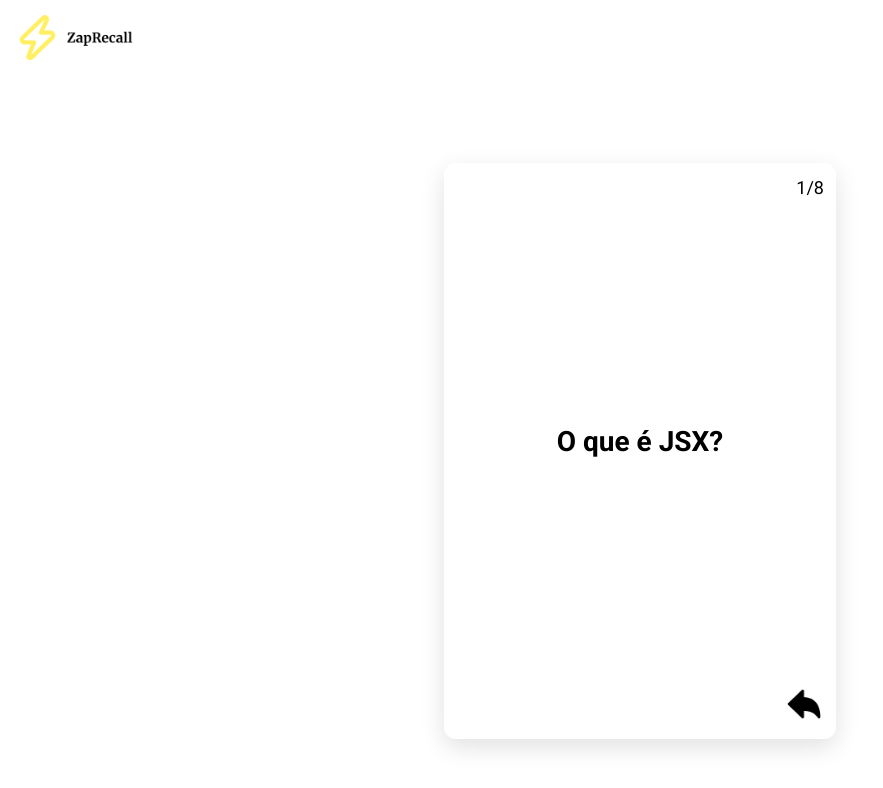
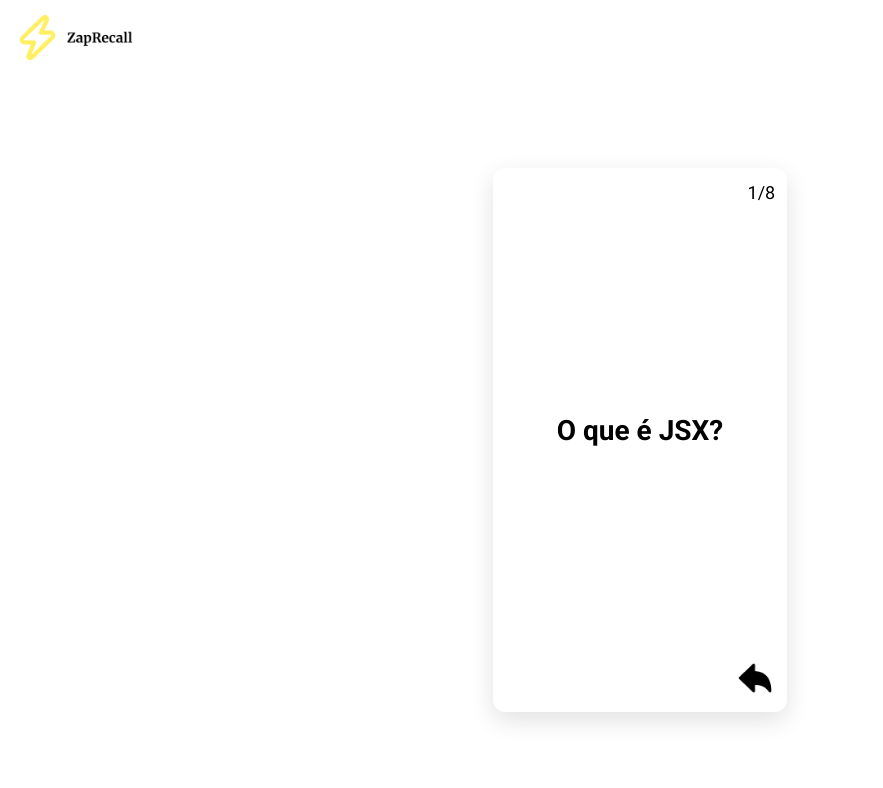
Before and after one commit to ruineto-software-engineer/zap-recall, a React (Create React App) app: page / in a window 1280 px wide. Both pictures are taken after a click on the button "Praticar React". Shown: the top 788 px of the page, without its empty margins (0-883 px from the left). Built offline with nearby package versions, Linux system fonts and the light colour scheme.

Commit message:
Projeto com requisitos base encerrados, retando somente os bônus

```diff
--- a/public/css/style.css
+++ b/public/css/style.css
@@ -81,6 +81,10 @@ body, html{
 	margin-left: 15px;
 	margin-top: 15px;
 	margin-bottom: 100px;
+
+	position: fixed;
+	top: 0;
+	left: 0;
 }
 
 .header-logo{
@@ -91,15 +95,17 @@ body, html{
 	display: flex;
 	align-items: center;
 	justify-content: center;
+
+	height: 100%;
 }
 
 .card{
-	width: 392px;
-	height: 575.75px;
+	width: 23%;
+	height: 68%;
 
 	position: relative;
 
-	margin-bottom: 100px;
+	margin-top: 80px;
 }
 
 .face {
@@ -187,17 +193,21 @@ body, html{
 }
 
 .card-header-back{
-	text-align: right;
+	display: flex;
+	align-items: center;
+	justify-content: space-between;
 }
 
 .card-header-back-title{
-	margin-right: 115px;
-
 	font-weight: bold;
 	font-size: 12px;
 	line-height: 14px;
 
 	color: #000000;
+}
+
+.empty{
+	visibility: hidden;
 }
 
 .card-header-back-counter{
@@ -236,8 +246,6 @@ body, html{
 }
 
 .card-footer-back-content{
-	width: 310px;
-
 	display: flex;
 	align-items: center;
 	justify-content: space-between;
@@ -256,6 +264,8 @@ body, html{
 	line-height: 12px;
 
 	color: #000000;
+
+	margin: 0 5px;
 
 	cursor: pointer;
 }
@@ -281,3 +291,53 @@ body, html{
 
 	cursor: pointer;
 }
+
+.header-screen{
+	margin-left: 15px;
+	margin-top: 15px;
+
+	position: fixed;
+	top: 0;
+	left: 0;
+}
+
+.header-screen-logo{
+	height: 45px;
+}
+
+.screen-container{
+	display: flex;
+	flex-direction: column;
+	align-items: center;
+	justify-content: center;
+
+	height: 100%;
+}
+
+.screen-container-title{
+	font-weight: bold;
+	font-size: 36px;
+	line-height: 42px;
+
+	color: #000000;
+
+	display: flex;
+	align-items: center;
+	justify-content: space-between;
+}
+
+.screen-container-img{
+	height: 36px;
+	margin-left: 10px;
+}
+
+.screen-container-subtitle{
+	font-size: 22px;
+	line-height: 26px;
+
+	text-align: center;
+
+	margin-top: 16px;
+
+	color: #000000;
+}
--- a/src/App.js
+++ b/src/App.js
@@ -1,14 +1,56 @@
 import { Fragment, useState } from 'react';
 import StartScreen from './components/StartScreen';
 import Cards from './components/Cards';
+import FinalScreen from './components/FinalScreen';
 
 export default function App(){
+  const deck = [
+    {cardNumber: "1", question: "O que é JSX?", response: "Uma extensão de linguagem do JavaScript"},
+    {cardNumber: "2", question: "O React é __", response: "uma biblioteca JavaScript para construção de interfaces"},
+    {cardNumber: "3", question: "Componentes devem iniciar com __", response: "letra maiúscula"},
+    {cardNumber: "4", question: "Podemos colocar __ dentro do JSX", response: "expressões"},
+    {cardNumber: "5", question: "O ReactDOM nos ajuda __", response: "interagindo com a DOM para colocar componentes React na mesma"},
+    {cardNumber: "6", question: "Usamos o npm para __", response: "gerenciar os pacotes necessários e suas dependências"},
+    {cardNumber: "7", question: "Usamos props para __", response: "passar diferentes informações para componentes"},
+    {cardNumber: "8", question: "Usamos estado (state) para __", response: "dizer para o React quais informações quando atualizadas devem renderizar a tela novamente"},
+  ];
   const [change, setChange] = useState(<StartScreen change={() => changeToCard()} />);
+  let deckIndex = 0;
+  let failureScreen = false;
 
   function changeToCard(componentChanged){
-    setChange(componentChanged = <Cards />);
+    setChange(componentChanged = <Cards failureScreen={changeValueScreen} changeNextCard={() => changeNextCard()} cardNumber={deck[deckIndex].cardNumber} question={deck[deckIndex].question} response={deck[deckIndex].response} length={deck.length} />);
   }
-  console.log(change);
+
+  function changeNextCard(cardChanged){
+    deckIndex = deckIndex + 1;
+    if(deckIndex !== deck.length){
+      setChange(cardChanged = <Cards failureScreen={changeValueScreen} changeNextCard={() => changeNextCard()} cardNumber={deck[deckIndex].cardNumber} question={deck[deckIndex].question} response={deck[deckIndex].response} length={deck.length} />);
+    }else{
+      changeEndGame(deckIndex);
+    }
+  }
+
+  function changeValueScreen(choicedBorder) {
+    console.log("Entrei na função changeValueScreen!");
+
+    if(choicedBorder !== "border-zap"){
+      failureScreen = true;
+      console.log(failureScreen);
+    }
+  }
+
+  function changeEndGame(indexNumber) {
+    console.log("Entrei na função changeEndGame!");
+
+    if(indexNumber === deck.length){
+      if(failureScreen === true){
+        setChange(<FinalScreen failureScreen={failureScreen} />);
+      }else{
+        setChange(<FinalScreen failureScreen={failureScreen} />);
+      }
+    }
+  }
 
   return (
     <Fragment>
--- a/src/components/Cards.js
+++ b/src/components/Cards.js
@@ -1,13 +1,22 @@
 import { Fragment, useState } from 'react';
 
-export default function Cards(){
+export default function Cards(props){
   const [flip, setFlip] = useState({frontFaceFlipped: "", backFaceFlipped: "back-face"})
   const [border, setBorder] = useState("");
-  const [changeFooter, setChangeFooter] = useState(<CardFooterBack borderFooter={borderCard}/>)
+  const [changeFooter, setChangeFooter] = useState(<CardFooterBack failureScreenCard={props.failureScreen} borderFooter={borderCard}/>);
 
   function flipCard(flipped){
     flipped = {frontFaceFlipped: "front-face-flipped", backFaceFlipped: "back-face-flipped"};
+
     setFlip(flipped);
+  }
+
+  function flipBackCard(flippedBack, footerOriginal, borderOriginal){
+    flippedBack = {frontFaceFlipped: "", backFaceFlipped: "back-face"};
+
+    setFlip(flippedBack);
+    setChangeFooter(footerOriginal = <CardFooterBack failureScreenCard={props.failureScreen} borderFooter={borderCard}/>);
+    setBorder(borderOriginal = "");
   }
 
   function borderCard(choicedBorder){
@@ -16,24 +25,24 @@ export default function Cards(){
   }
 
   function newBackFooter(changedBackFooter){
-    setChangeFooter(changedBackFooter = <NewCardFooterBack />)
+    setChangeFooter(changedBackFooter = <NewCardFooterBack flipToFront={() => flipBackCard()} changingNextCard={props.changeNextCard} />);
   }
 
   return (
     <Fragment>
-      <header className='header'>
-        <img className='header-logo' alt='logo-mini.png' src='./assets/img/logo-mini.png'/>
-      </header>
+      <div className='container-card'>
+        <header className='header'>
+          <img className='header-logo' alt='logo-mini.png' src='./assets/img/logo-mini.png'/>
+        </header>
 
-      <div className='container-card'>
         <section className='card'>
-          <div className={`front-face ${flip.frontFaceFlipped} face ${border}`}>
+          <div className={`${flip.frontFaceFlipped} face ${border}`}>
             <div className='card-content'>
               <div className='card-header-front'>
-                1/8
+                {props.cardNumber}/{props.length}
               </div>
               <div className='card-body-front'>
-                O que é JSX?
+                {props.question}
               </div>
               <div className='card-footer-front'>
                 <img onClick={() => flipCard()} className='card-footer-img' alt='turn.png' src='./assets/img/turn.png' />
@@ -43,11 +52,12 @@ export default function Cards(){
           <div className={`${flip.backFaceFlipped} face ${border}`}>
             <div className='card-content'>
               <div className='card-header-back'>
-                <span className='card-header-back-title'>O que é JSX?</span>
-                <span className='card-header-back-counter'>1/8</span>
+                <span className='empty'>###</span>
+                <span className='card-header-back-title'>{props.question}</span>
+                <span className='card-header-back-counter'>{props.cardNumber}/{props.length}</span>
               </div>
               <div className='card-body-back'>
-                <p className='card-body-back-response'>Uma extensão de linguagem do JavaScript</p>
+                <p className='card-body-back-response'>{props.response}</p>
               </div>
               {changeFooter}
             </div>
@@ -59,22 +69,32 @@ export default function Cards(){
 }
 
 function CardFooterBack(props){
+  function borderScreen(choicedBorder) {
+    props.borderFooter(choicedBorder);
+    props.failureScreenCard(choicedBorder);
+  }
+
   return(
     <div className='card-footer-back'>
       <div className='card-footer-back-content'>
-        <button onClick={() => props.borderFooter("border-learned-now")} className='card-footer-back-button button-learned-now'>Aprendi <br/> agora</button>
-        <button onClick={() => props.borderFooter("border-dont-remember")} className='card-footer-back-button button-dont-remember'>Não <br/> lembrei</button>
-        <button onClick={() => props.borderFooter("border-remembered-with-effort")} className='card-footer-back-button button-remembered-with-effort'>Lembrei <br/> com <br/> esforço</button>
-        <button onClick={() => props.borderFooter("border-zap")} className='card-footer-back-button button-zap'>Zap!</button>
+        <button onClick={() => borderScreen("border-learned-now")} className='card-footer-back-button button-learned-now'>Aprendi <br/> agora</button>
+        <button onClick={() => borderScreen("border-dont-remember")} className='card-footer-back-button button-dont-remember'>Não <br/> lembrei</button>
+        <button onClick={() => borderScreen("border-remembered-with-effort")} className='card-footer-back-button button-remembered-with-effort'>Lembrei <br/> com <br/> esforço</button>
+        <button onClick={() => borderScreen("border-zap")} className='card-footer-back-button button-zap'>Zap!</button>
       </div>
     </div>
   );
 }
 
-function NewCardFooterBack() {
+function NewCardFooterBack(props) {
+  function backToFront(){
+    props.flipToFront();
+    props.changingNextCard();
+  }
+
   return(
     <div className='card-newfooter-back'>
-      <img className='card-footer-img' alt='turn.png' src='./assets/img/turn.png' />
+      <img onClick={() => backToFront()} className='card-footer-img' alt='turn.png' src='./assets/img/turn.png' />
     </div>
   );
 }
--- /dev/null
+++ b/src/components/FinalScreen.js
@@ -0,0 +1,50 @@
+import { Fragment } from 'react';
+
+export default function FinalScreen(props) {
+  console.log(props.failureScreen);
+  return(
+    <Fragment>
+      {props.failureScreen === true ?
+        <FailureScreen />
+        :
+        <SuccessScreen />
+      }
+    </Fragment>
+  );
+}
+
+function FailureScreen(){
+  return(
+    <Fragment>
+      <div className='screen-container'>
+        <header className='header-screen'>
+          <img className='header-screen-logo' alt='logo-mini.png' src='./assets/img/logo-mini.png'/>
+        </header>
+
+        <h1 className='screen-container-title'>
+          Putz.. <img className='screen-container-img' alt='sad.png' src='./assets/img/sad.png' />
+        </h1>
+        <p className='screen-container-subtitle'>
+          Você esqueceu alguns flashcards.. <br/> Não desanime! Na próxima você consegue!
+        </p>
+      </div>
+    </Fragment>
+  );
+}
+
+function SuccessScreen(){
+  return(
+    <Fragment>
+      <div className='screen-container'>
+        <header className='header-screen'>
+          <img className='header-screen-logo' alt='logo-mini.png' src='./assets/img/logo-mini.png'/>
+        </header>
+
+        <h1 className='screen-container-title'>
+          PARABÉNS! <img className='screen-container-img' alt='party.png' src='./assets/img/party.png' />
+        </h1>
+        <p className='screen-container-subtitle'>Você não esqueceu de nenhum flashcard!</p>
+      </div>
+    </Fragment>
+  );
+}
```
